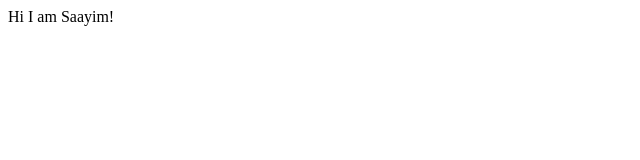
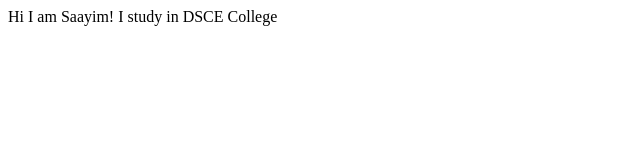
Before and after one commit to MohammedSaayim/sampleNetlifyWebsite, a plain HTML site: page index.html in a window 1280 px wide. Shown: the whole page, without its empty margins (0-640 px from the left). Drawn offline with Linux system fonts and the light colour scheme.

Commit message:
Update index.html

```diff
--- a/index.html
+++ b/index.html
@@ -7,5 +7,6 @@
 </head>
 <body>
     Hi I am Saayim!
+    I study in DSCE College
 </body>
 </html>
```
